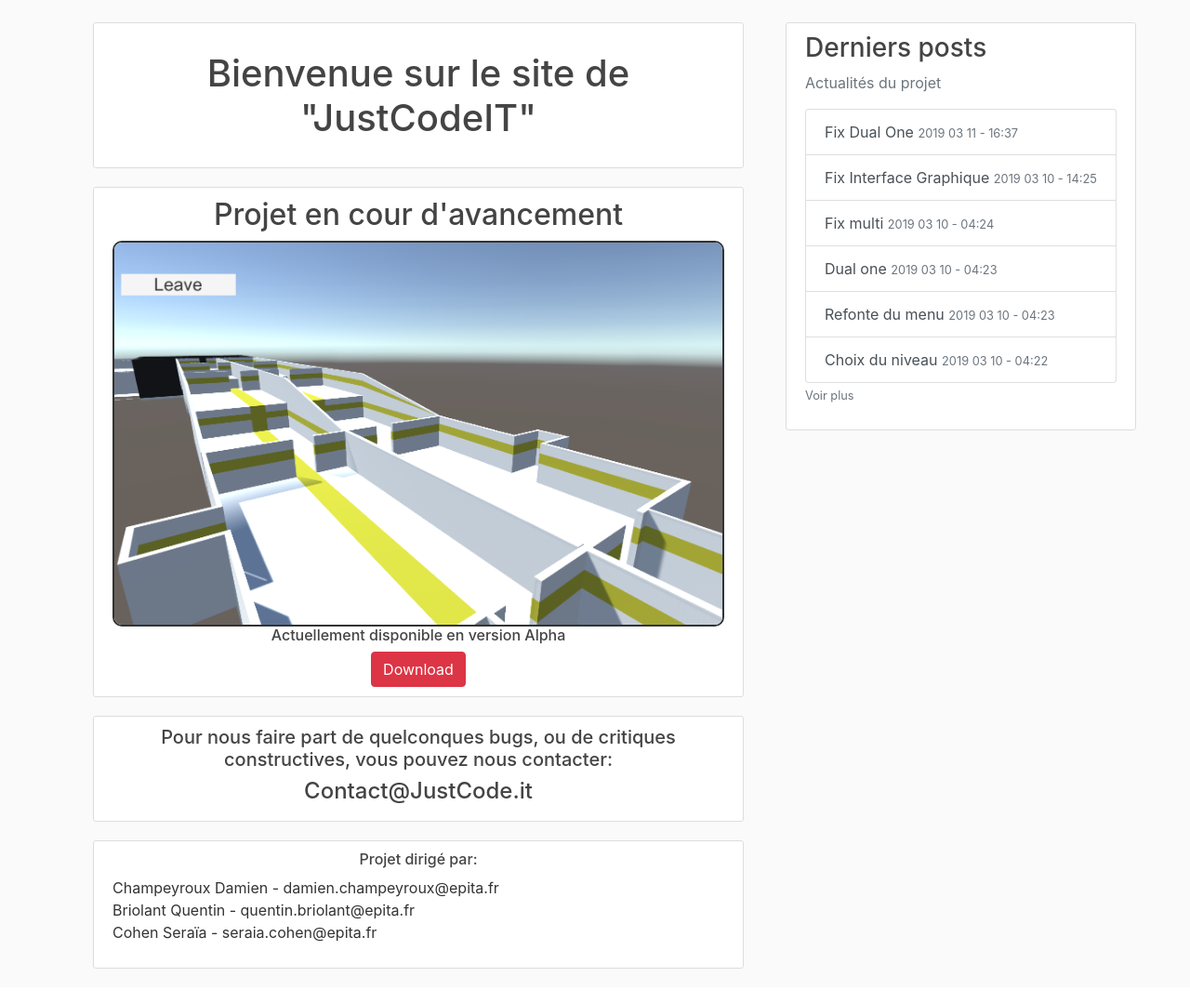
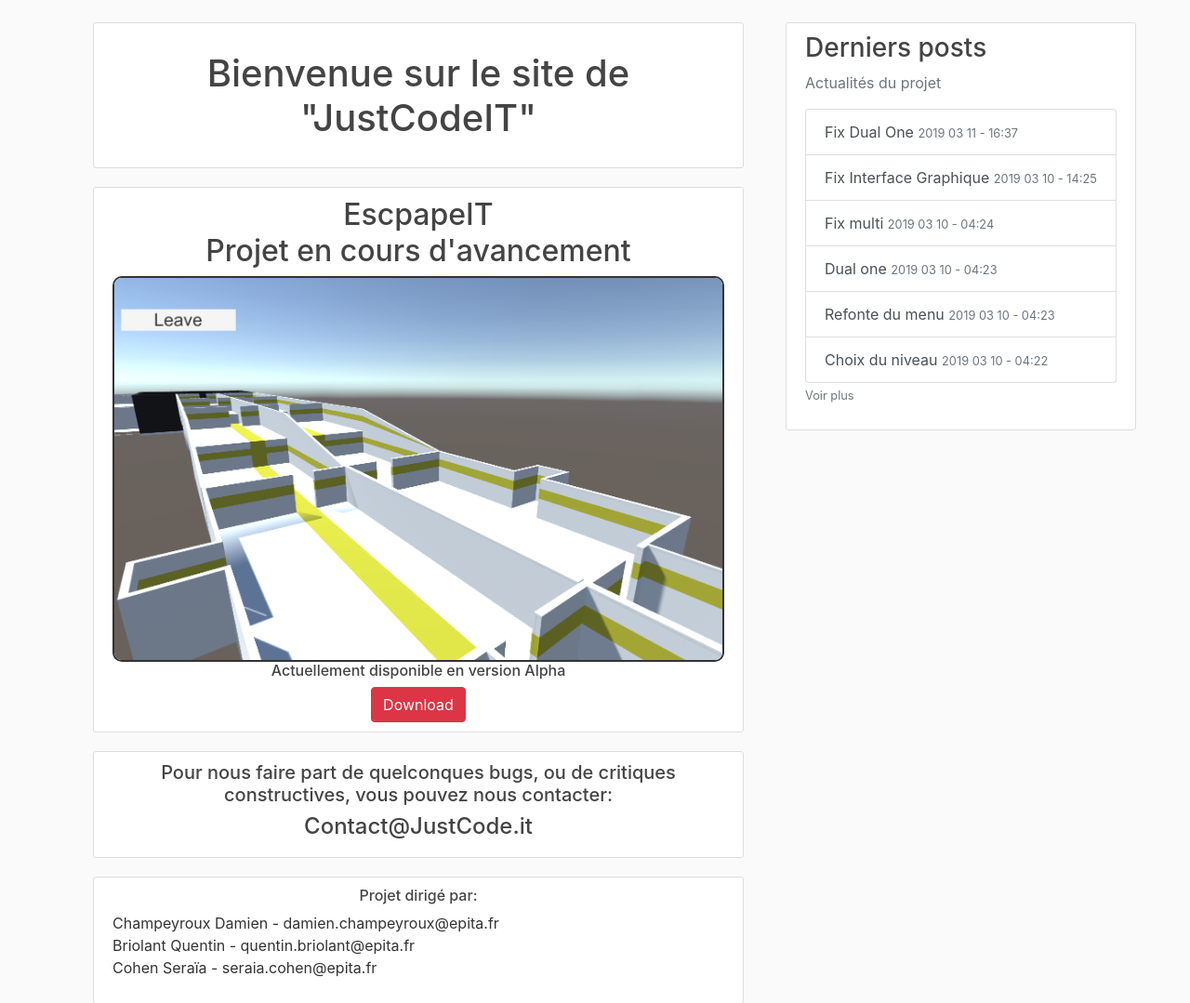
Before and after one commit to gastbob40/justcodeit_website, a Flask app: page / in a window 1280 px wide. Shown: the part 56-1135 px from the top of the page at 93% size. Before the commit the page ends 1098 px from the top, so only its background shows below. Run offline with Flask 2, Linux system fonts and the light colour scheme; data comes from the database, SQL or seed files in the repository; both versions use the stored data as it was after the commit; some libraries are stand-ins or nearby versions.

Commit message:
local change

```diff
--- a/site_jci/templates/home.html
+++ b/site_jci/templates/home.html
@@ -10,7 +10,7 @@
 
   </div>
   <div class="content-section" style="text-align:center">
-    <h2 class="text-center"> Projet en cour d'avancement</h2>
+    <h2 class="text-center"> EscpapeIT<br>Projet en cours d'avancement</h2>
     <img class="img-fluid" style="width: 100%;border-style:solid; border-width: 2px;border-radius: 10px;" src="../static/profile_pics/Play-escapIT.png">
     <h6 class="text-center">Actuellement disponible en version Alpha</h6>
     <button type="button" class="btn btn-danger">Download</button>
```
Also changed, not shown: site_jci/site.db.
